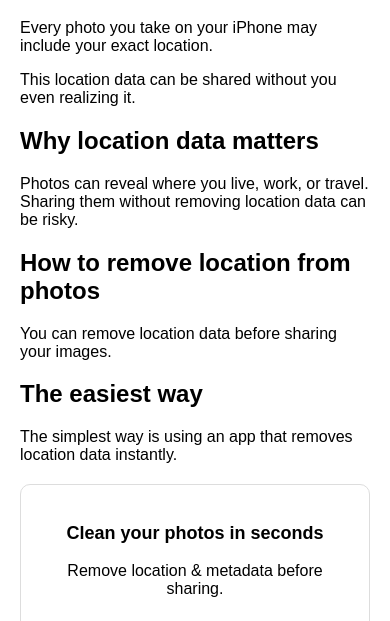
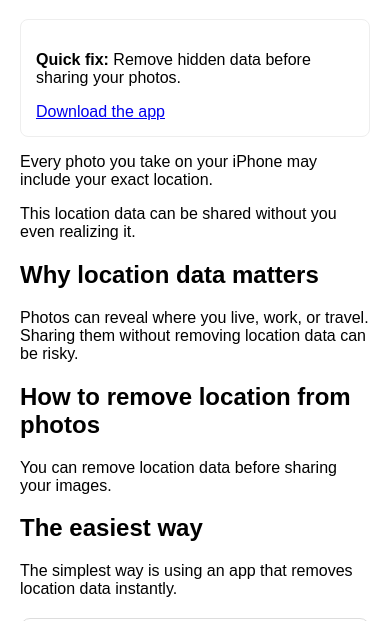
Before and after one commit to muradiye8285/muradiye8285.github.io, a plain HTML site: page remove-location-from-photos-iphone.html in a window 390 px wide. Shown: the part 155-776 px from the top of the page. Drawn offline with Linux system fonts and the light colour scheme.

Commit message:
Update remove-location-from-photos-iphone.html

```diff
--- a/remove-location-from-photos-iphone.html
+++ b/remove-location-from-photos-iphone.html
@@ -9,7 +9,10 @@
 <body style="font-family: Arial; max-width: 700px; margin: auto; padding: 20px;">
 
 <h1>How to Remove Location from Photos on iPhone</h1>
-
+<div style="margin:15px 0; padding:15px; border:1px solid #eee; border-radius:8px;">
+<p><strong>Quick fix:</strong> Remove hidden data before sharing your photos.</p>
+<a href="https://apps.apple.com/us/app/metaclean-photo-privacy/id6758521423">Download the app</a>
+</div>
 <p>Every photo you take on your iPhone may include your exact location.</p>
 
 <p>This location data can be shared without you even realizing it.</p>
@@ -31,11 +34,11 @@ The simplest way is using an app that removes location data instantly.
 <div style="margin-top:20px; padding:20px; border:1px solid #ddd; border-radius:10px; text-align:center;">
 
 <p style="font-size:18px; font-weight:bold;">
-Clean your photos in seconds
+Before you share your photo, remove hidden data
 </p>
 
 <p>
-Remove location & metadata before sharing.
+Protect your location and personal information in seconds.
 </p>
 
 <a href="https://apps.apple.com/us/app/metaclean-photo-privacy/id6758521423"
```
